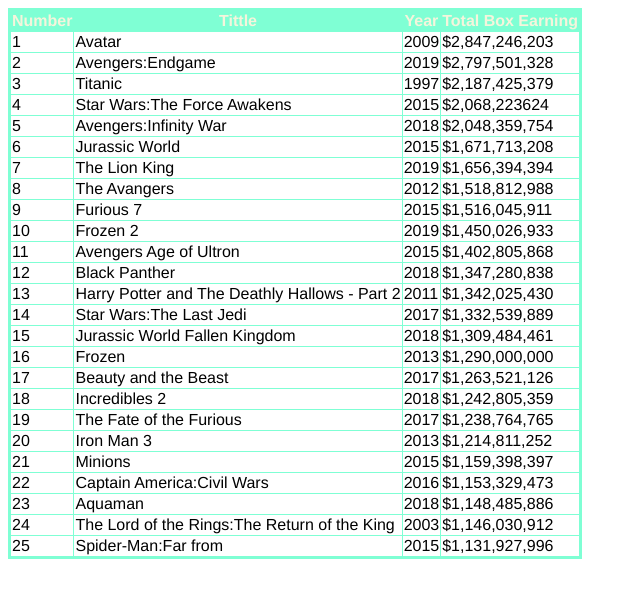
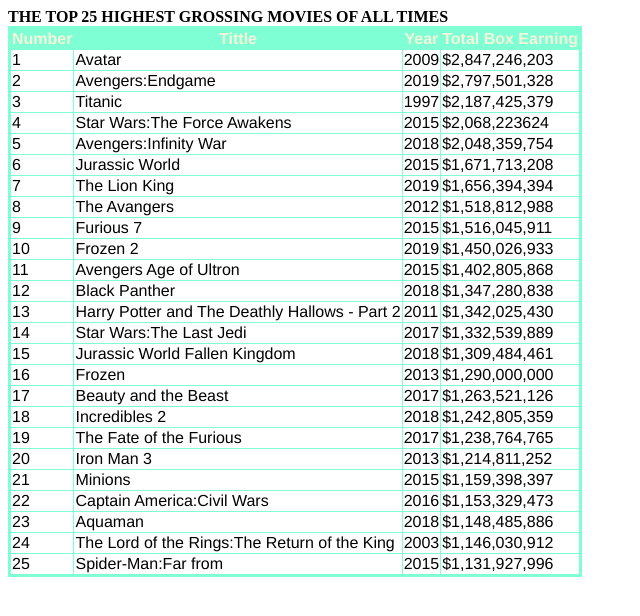
Before and after one commit to mandlantobela098-ITvarsity/-Module-1-Assessment-4-, a plain HTML site: page index.html in a window 1280 px wide. Shown: the whole page, without its empty margins (0-640 px from the left). Drawn offline with Linux system fonts and the light colour scheme.

Commit message:
Update submission
Added the heading

```diff
--- a/index.html
+++ b/index.html
@@ -4,6 +4,7 @@
         <link rel="stylesheet" href="style.css">
     </head>
     <body>
+        <h><b>THE TOP 25 HIGHEST GROSSING MOVIES OF ALL TIMES</b></h>
         <table border='1'>
             <tr>
                 <th>Number</th>
```
